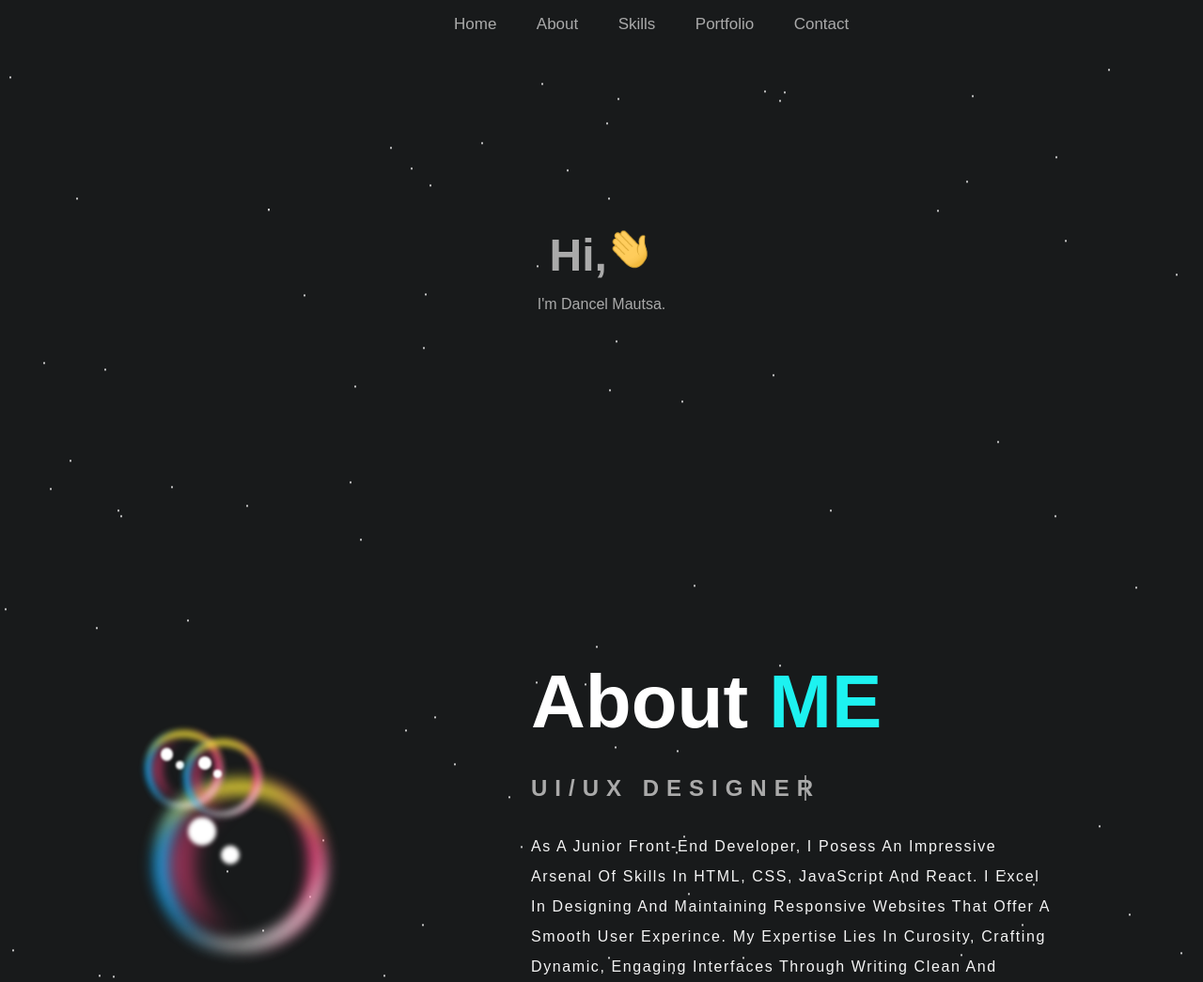
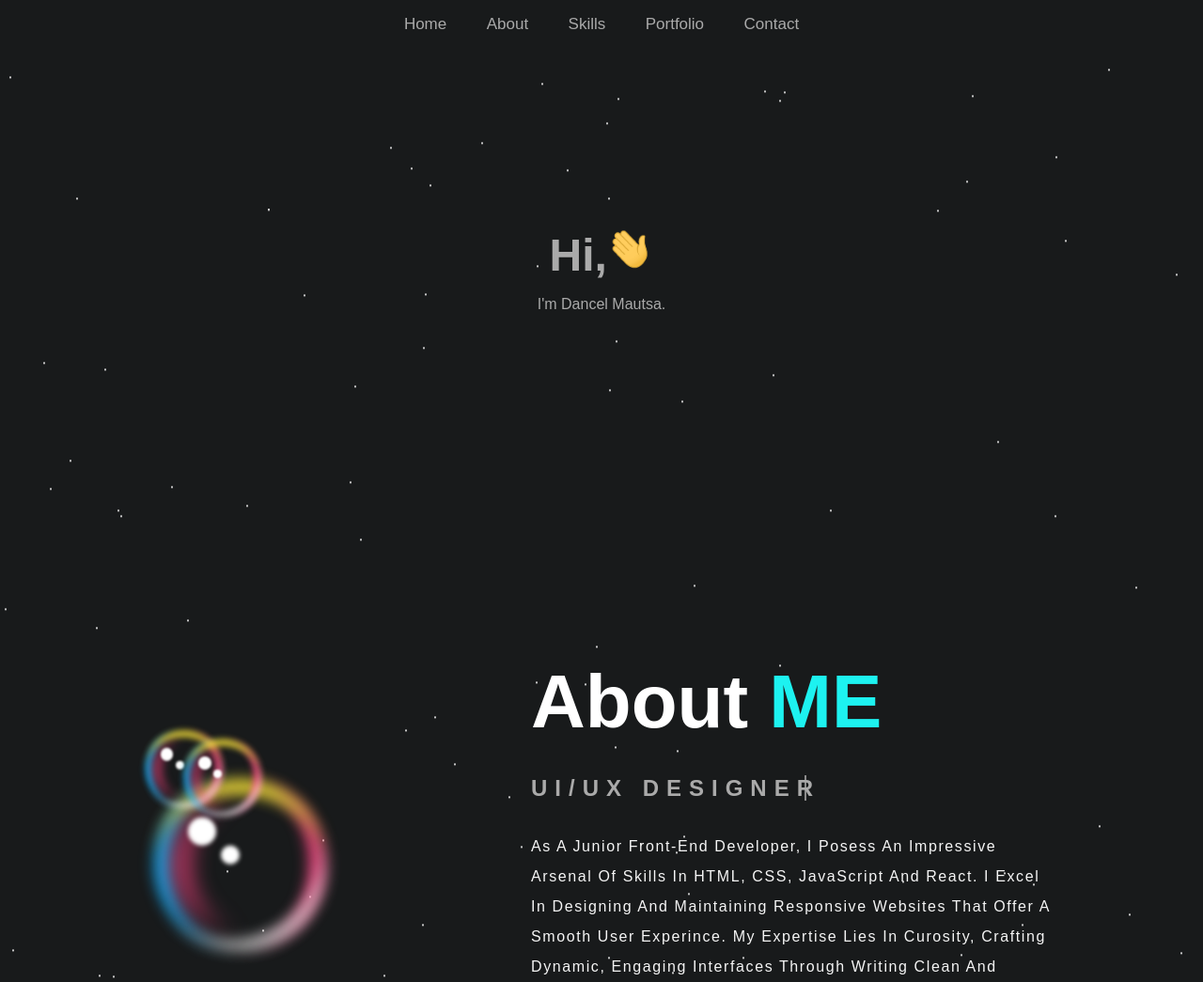
Before and after one commit to spicorn/dancel-mautsa, a plain HTML site: page index.html in a window 1280 px wide. Shown: the top 1045 px of the page at 94% size. Drawn offline with nearby package versions, Linux system fonts and the light colour scheme.

Commit message:
Update style.css

```diff
--- a/css/style.css
+++ b/css/style.css
@@ -170,7 +170,11 @@
   display: flex;
   align-items: center;
   justify-content: space-between;
-  padding-left: 29rem;
+
+}
+
+.nav ul {
+  margin: auto;
 }
 
 .nav ul li {
```
